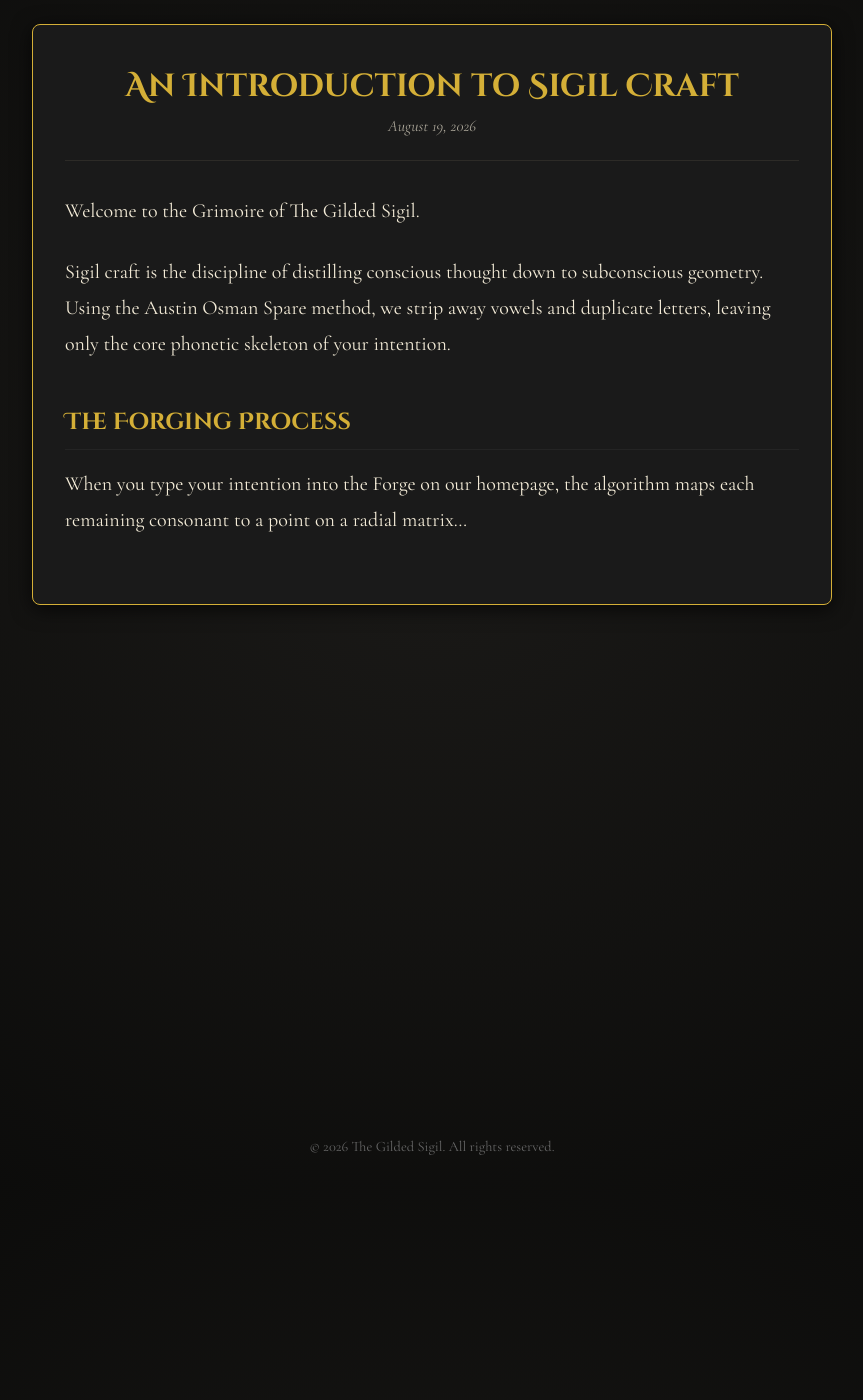
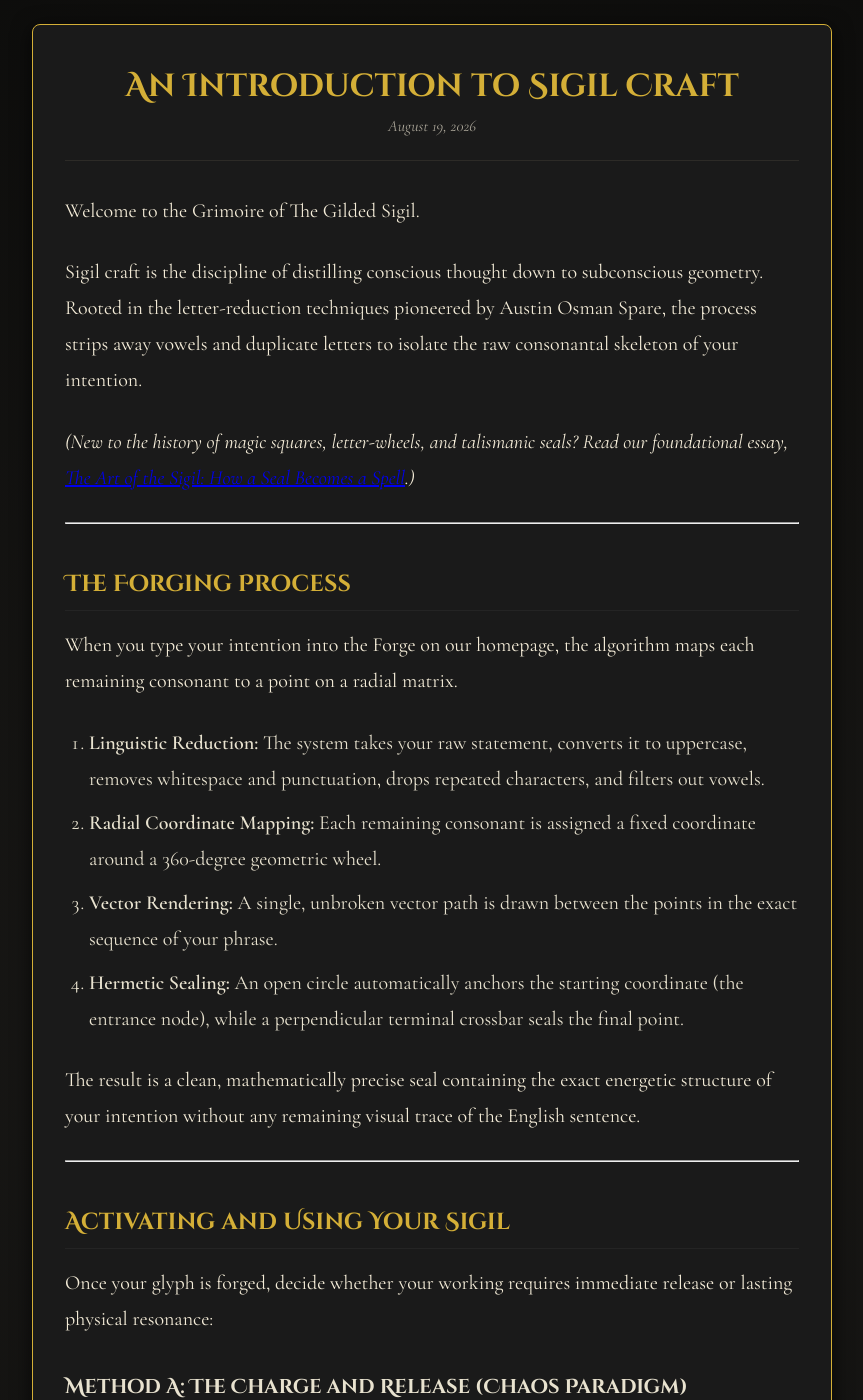
Before and after one commit to maf187/the-gilded-sigil, a Jekyll site: the page built from _posts/2026-08-19-intro-to-sigil-craft.md, in a window 1280 px wide and 1400 px high, scrolled down 213 px. Shown: the whole window, without its empty margins (208-1071 px from the left). Built offline with Jekyll 4.4.1, drawn with Linux system fonts in a browser that asks for light colours; before the commit the page ends 931 px from its top, so only the background shows below that; some of the changed text lies outside the part shown.

Commit message:
Revise intro and details for sigil crafting post
Updated the introduction and details of sigil crafting, including the forging process and methods for activation. Added a reference to foundational essay on sigils.

```diff
--- a/_posts/2026-08-19-intro-to-sigil-craft.md
+++ b/_posts/2026-08-19-intro-to-sigil-craft.md
@@ -3,11 +3,46 @@ layout: post
 title: "An Introduction to Sigil Craft"
 date: 2026-08-19
 summary: "How to use The Gilded Sigil forge to turn your intent into a magical coordinate matrix."
+tags: [sigils, grimoire, theory, forge]
 ---
 
 Welcome to the Grimoire of The Gilded Sigil.
 
-Sigil craft is the discipline of distilling conscious thought down to subconscious geometry. Using the Austin Osman Spare method, we strip away vowels and duplicate letters, leaving only the core phonetic skeleton of your intention.
+Sigil craft is the discipline of distilling conscious thought down to subconscious geometry. Rooted in the letter-reduction techniques pioneered by Austin Osman Spare, the process strips away vowels and duplicate letters to isolate the raw consonantal skeleton of your intention.
+
+*(New to the history of magic squares, letter-wheels, and talismanic seals? Read our foundational essay, [The Art of the Sigil: How a Seal Becomes a Spell](/grimoire/art-of-the-sigil).)*
+
+---
 
 ## The Forging Process
-When you type your intention into the Forge on our homepage, the algorithm maps each remaining consonant to a point on a radial matrix...
+
+When you type your intention into the Forge on our homepage, the algorithm maps each remaining consonant to a point on a radial matrix.
+
+1. **Linguistic Reduction:** The system takes your raw statement, converts it to uppercase, removes whitespace and punctuation, drops repeated characters, and filters out vowels.
+2. **Radial Coordinate Mapping:** Each remaining consonant is assigned a fixed coordinate around a 360-degree geometric wheel.
+3. **Vector Rendering:** A single, unbroken vector path is drawn between the points in the exact sequence of your phrase.
+4. **Hermetic Sealing:** An open circle automatically anchors the starting coordinate (the entrance node), while a perpendicular terminal crossbar seals the final point.
+
+The result is a clean, mathematically precise seal containing the exact energetic structure of your intention without any remaining visual trace of the English sentence.
+
+---
+
+## Activating and Using Your Sigil
+
+Once your glyph is forged, decide whether your working requires immediate release or lasting physical resonance:
+
+### Method A: The Charge and Release (Chaos Paradigm)
+* **Digital or Paper Copy:** Sketch the resulting design onto paper or parchment.
+* **Charging:** Focus your complete visual and mental attention on the glyph during a state of stillness, breathwork, or intense energy.
+* **Destruction:** Burn, tear, or bury the paper immediately. By letting go of the visual form, your subconscious mind is left to execute the intention without analytical interference.
+
+### Method B: The Talismanic Anchor (Physical Vessel)
+* **Long-Term Radiance:** If the sigil is designed for persistent protection, focus, or prosperity, preserve the design in a physical medium.
+* **Physical Vessels:** Inscribe the glyph onto parchment seals, engrave it into wooden altar tiles, or anchor it within spell jar amulets.
+* **Placement:** Keep the completed artifact on your workspace altar, carry it in your pocket, or affix it near an entryway to continuously ground the seal's purpose.
+
+---
+
+## Ready to Forge?
+
+Head over to **[The Gilded Sigil Forge](/#forge)** to construct your first radial seal, download the vector glyph, or transfer your finished coordinates directly into your physical craft.
```
